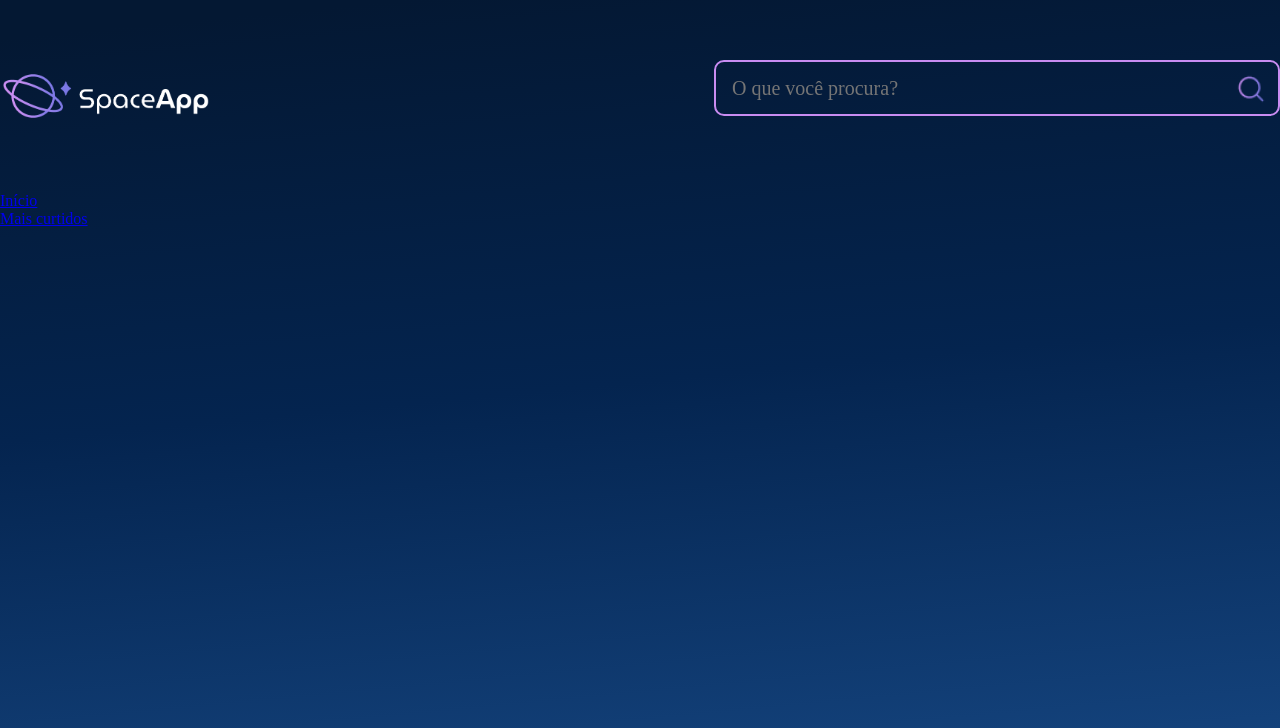
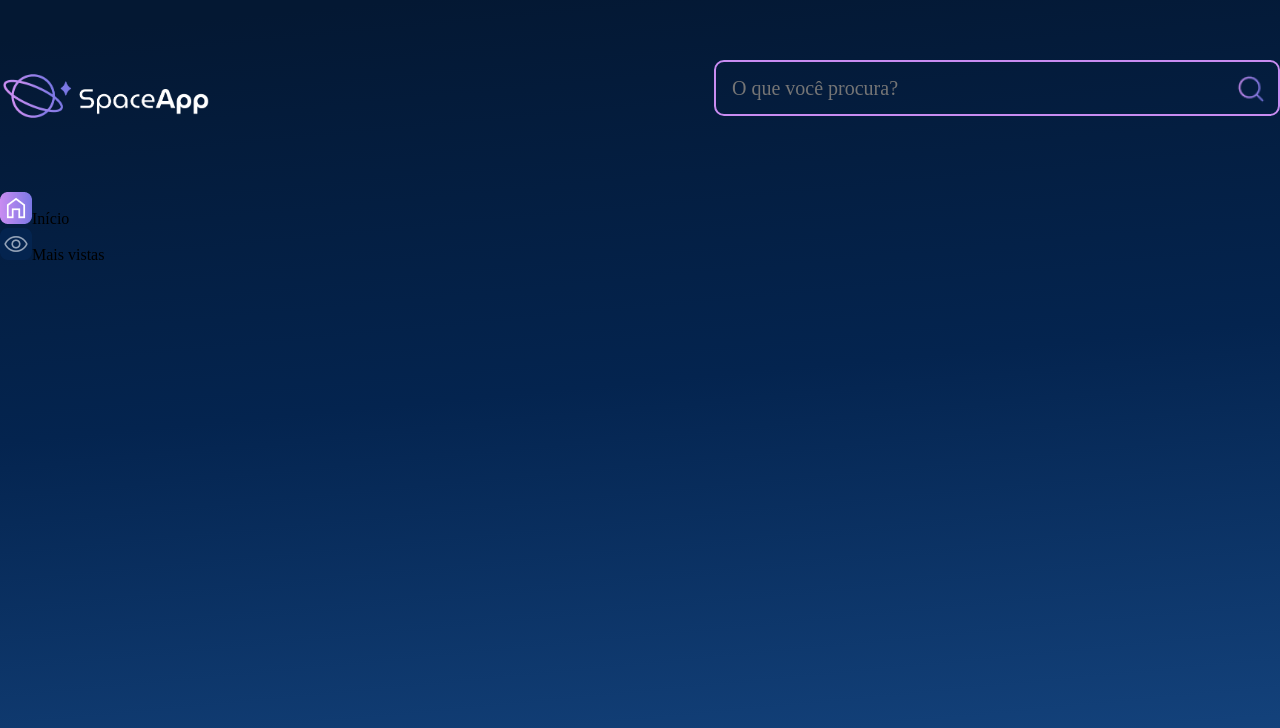
Before and after one commit to grbalmeida/curso-react-estilize-componentes-styled-components-manipule-arquivos-estaticos-alura, a React (Vite) app in the folder space-app/: page / in a window 1280 px wide. Shown: the top 728 px of the page. Built offline with nearby package versions, Linux system fonts and the light colour scheme.

Commit message:
Estrutura do item de navegação

```diff
--- /dev/null
+++ b/space-app/src/componentes/BarraLateral/ItemNavegacao/index.jsx
@@ -0,0 +1,17 @@
+import styled from 'styled-components';
+
+const ItemListaEstilizado = styled.li``;
+
+const ItemNavegacao = ({ children, iconeAtivo, iconeInativo, ativo = false }) => {
+    return (
+        <ItemListaEstilizado>
+            <img
+                src={ativo ? iconeAtivo : iconeInativo}
+                alt=""
+            />
+            {children}
+        </ItemListaEstilizado>
+    )
+}
+
+export default ItemNavegacao;
--- a/space-app/src/componentes/BarraLateral/index.jsx
+++ b/space-app/src/componentes/BarraLateral/index.jsx
@@ -1,4 +1,6 @@
 import styled from 'styled-components';
+
+import ItemNavegacao from './ItemNavegacao';
 
 const ListaEstilizada = styled.ul`
     list-style: none;
@@ -12,12 +14,19 @@
         <aside>
             <nav>
                 <ListaEstilizada>
-                    <li>
-                        <a href="#">Início</a>
-                    </li>
-                    <li>
-                        <a href="#">Mais curtidos</a>
-                    </li>
+                    <ItemNavegacao
+                        iconeAtivo="/icones/home-ativo.png"
+                        iconeInativo="/icones/home-inativo.png"
+                        ativo={true}
+                    >
+                        Início
+                    </ItemNavegacao>
+                    <ItemNavegacao
+                        iconeAtivo="/icones/mais-vistas-ativo.png"
+                        iconeInativo="/icones/mais-vistas-inativo.png"
+                    >
+                        Mais vistas
+                    </ItemNavegacao>
                 </ListaEstilizada>
             </nav>
         </aside>
```
